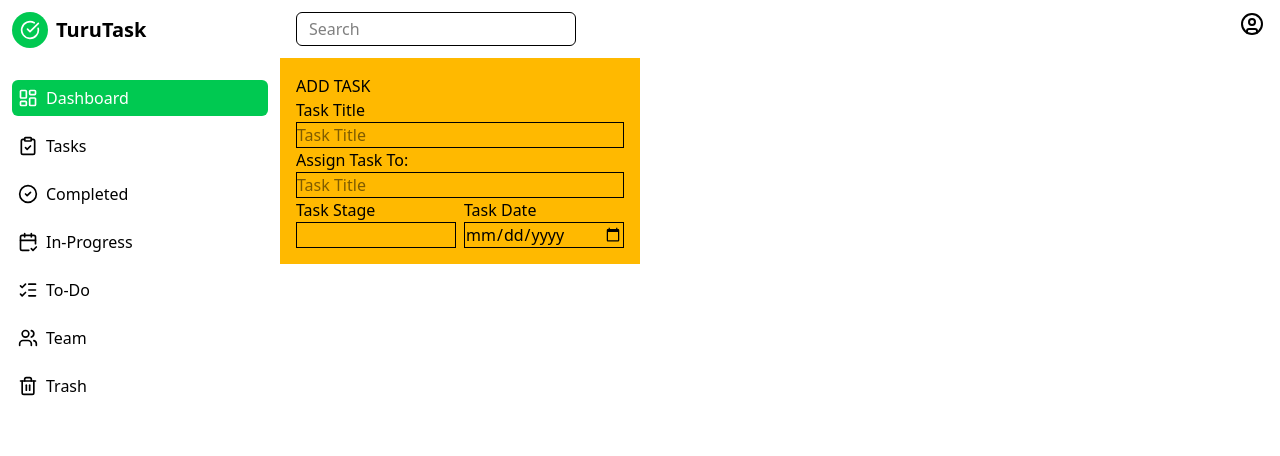
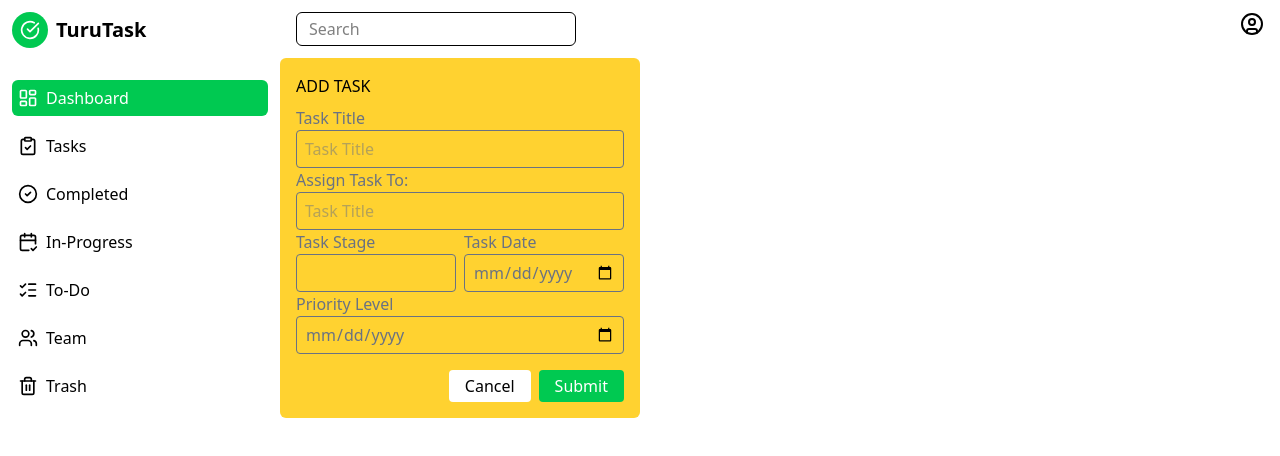
Before and after one commit to Code-W-Gab/Task-Manager, a React app in the folder frontend/: page /dashboard in a window 1280 px wide. Shown: the top 456 px of the page. Built offline with nearby package versions, Linux system fonts and the light colour scheme; the HTML template or start-up script is replaced by a standard one.

Commit message:
Update the add task

```diff
--- a/frontend/src/components/admin/AddTask.jsx
+++ b/frontend/src/components/admin/AddTask.jsx
@@ -1,35 +1,53 @@
-export default function AddTask() {
+export default function AddTask({ onClose }) {
   return(
     <div>
-      <div className="bg-amber-400 w-90 p-4">
-        <h1>ADD TASK</h1>
+      <div className="bg-amber-300 w-90 p-4 rounded-md text-gray-500">
+        <h1 className="text-black text-md mb-2">ADD TASK</h1>
         <div className="flex flex-col">
           <label htmlFor="Title">Task Title</label>
           <input
           type="text"
           placeholder="Task Title"
-          className="border" />
+          className="border px-2 py-1.5 rounded-sm" />
         </div>
+        {/* Change to Dropdown  */}
         <div className="flex flex-col">
           <label htmlFor="Title">Assign Task To:</label>
           <input
           type="text"
           placeholder="Task Title"
-          className="border" />
+          className="border px-2 py-1.5 rounded-sm" />
         </div>
         <div className="grid grid-cols-2 gap-2">
           <div className="flex flex-col">
             <label>Task Stage</label>
             <input
             type="text"
-            className="border" />
+            className="border px-2 py-1.5 rounded-sm" />
           </div>
           <div className="flex flex-col">
             <label>Task Date</label>
             <input
             type="date"
-            className="border" />
+            className="border px-2 py-1.5 rounded-sm" />
           </div>
+        </div>
+        {/* Change to Dropdown  */}
+        <div className="flex flex-col">
+          <label>Priority Level</label>
+          <input
+          type="date"
+          className="border px-2 py-1.5 rounded-sm" />
+        </div>
+        {/* Buttons */}
+        <div className="flex gap-2 justify-end mt-4">
+          <button
+            onClick={onClose}
+            className="bg-white px-4 py-1 rounded-sm text-black hover:bg-gray-100 transition-colors"
+          >
+            Cancel
+          </button>
+          <button className="bg-green-500 px-4 py-1 rounded-sm text-white hover:bg-green-600 transition-colors">Submit</button>
         </div>
       </div>
     </div>
--- a/frontend/src/components/admin/AdminTask.jsx
+++ b/frontend/src/components/admin/AdminTask.jsx
@@ -1,14 +1,17 @@
 import { Plus, LayoutDashboard, List } from "lucide-react"
 
-export default function AdminTask() {
+export default function AdminTask({ onCreateTask }) {
   return(
     <div className="bg-gray-200 h-full rounded-sm p-5">
       <div className="flex items-center justify-between mb-4">
         <h1 className="text-xl font-bold">Tasks</h1>
-        <div className="flex items-center gap-1 bg-green-400 px-2 py-1.5 rounded-md">
+        <button
+          onClick={onCreateTask}
+          className="flex items-center gap-1 bg-green-400 px-2 py-1.5 rounded-md hover:bg-green-500 transition-colors"
+        >
           <Plus size={20}/>
           <span>Create Task</span>
-        </div>
+        </button>
       </div>
       <div className="flex gap-4 items-center">
         {/* Board view */}
--- a/frontend/src/pages/Tasks.jsx
+++ b/frontend/src/pages/Tasks.jsx
@@ -1,10 +1,23 @@
+import { useState } from "react"
 import AdminTask from "../components/admin/AdminTask"
 import Navigation from "../components/common/Navigation"
+import AddTask from "../components/admin/AddTask"
 
 export default function Tasks() {
+  const [isModalOpen, setIsModalOpen] = useState(false)
+
   return (
     <Navigation>
-      <AdminTask/>
+      <AdminTask onCreateTask={() => setIsModalOpen(true)} />
+
+      {/* Modal Overlay */}
+      {isModalOpen && (
+        <div className="fixed inset-0 bg-gray-800 bg-opacity-50 flex items-center justify-center z-50">
+          <div onClick={(e) => e.stopPropagation()}>
+            <AddTask onClose={() => setIsModalOpen(false)} />
+          </div>
+        </div>
+      )}
     </Navigation>
   )
 }
```
